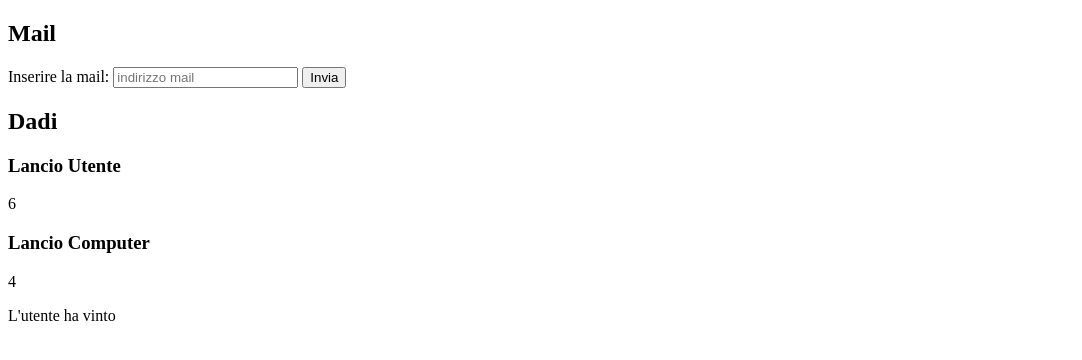
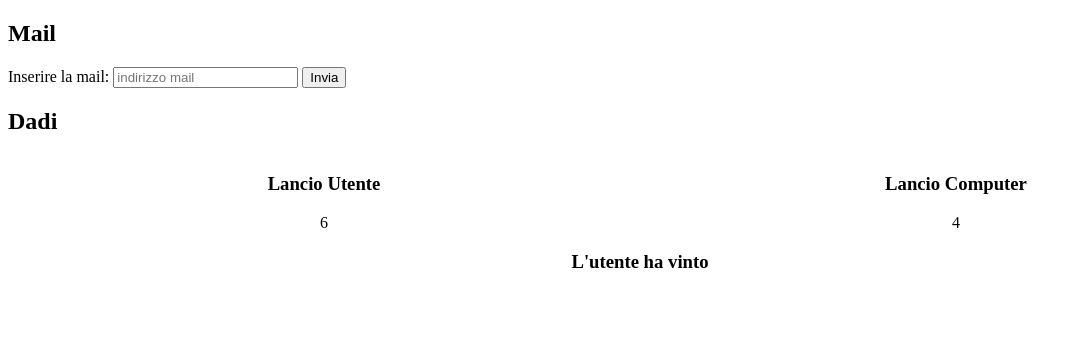
Before and after one commit to dvthnight/js-mail-dadi, a plain HTML site: page index.html in a window 1280 px wide. Shown: the whole page, without its empty margins (0-1082 px from the left). Drawn offline with Linux system fonts and the light colour scheme.

Commit message:
aggiunto file css per modificare lo stile

```diff
--- a/index.html
+++ b/index.html
@@ -4,6 +4,7 @@
     <meta charset="UTF-8">
     <meta http-equiv="X-UA-Compatible" content="IE=edge">
     <meta name="viewport" content="width=device-width, initial-scale=1.0">
+    <link rel="stylesheet" href="style.css">
     <title>js-mail-dadi</title>
 </head>
 <body>
@@ -29,7 +30,7 @@
                     <h3>Lancio Computer</h3>
                 </div>
             </div>
-            <p id="giudice_gara"></p>
+            <h3 id="giudice_gara"></h3>
         </div>
     </section>
 
--- /dev/null
+++ b/style.css
@@ -0,0 +1,12 @@
+.row{
+    display: flex;
+    text-align: center;
+}
+
+.col-6{
+    width: 50%;
+}
+
+#giudice_gara{
+    text-align: center;
+}
```
